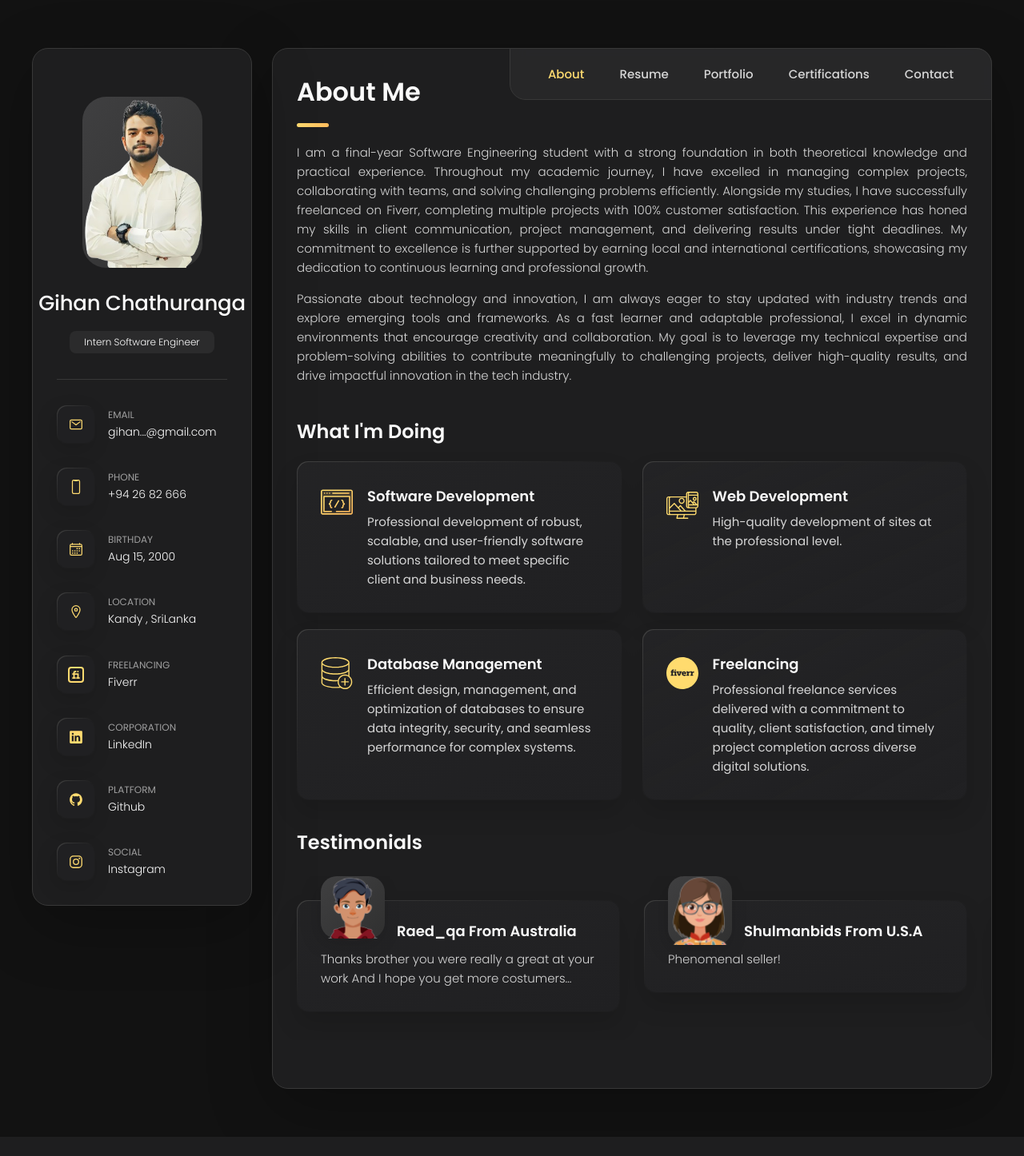
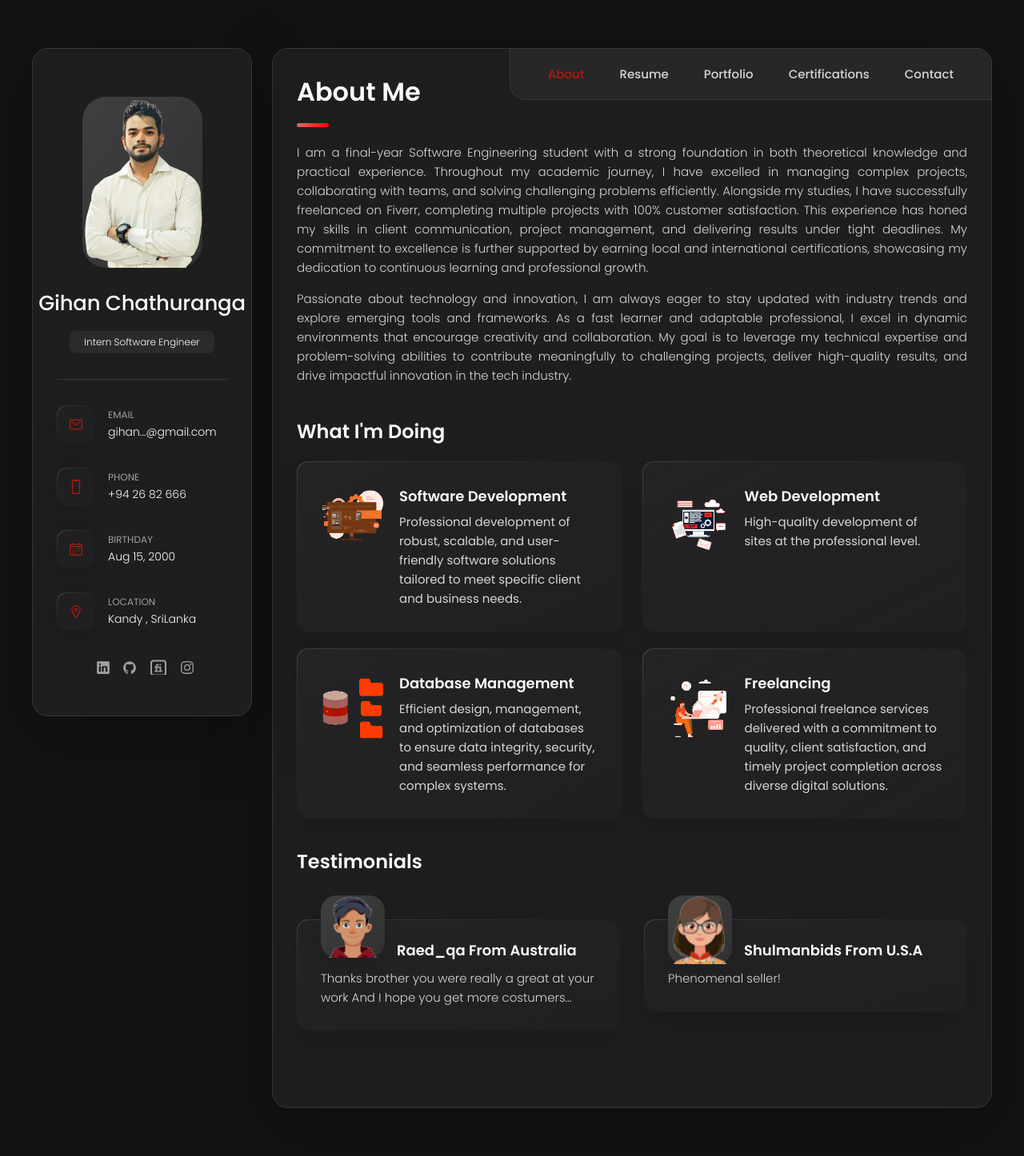
Before and after one commit to Chathuwa-67/Gihan-Chathuranga-Gunathilaka, a PHP site: page / in a window 1280 px wide. Shown: the whole page at 80% size. Before the commit the page ends 1422 px from the top, so only its background shows below. Run offline with PHP 8.4, Linux system fonts and the light colour scheme.

Commit message:
Change Theme and Images

```diff
--- a/assets/css/style.css
+++ b/assets/css/style.css
@@ -30,7 +30,7 @@
     hsl(240, 2%, 13%);
   --bg-gradient-yellow-1: linear-gradient(
     to bottom right,
-    hsl(45, 100%, 71%) 0%,
+    hsl(0, 86%, 42%) 0%,
     hsla(36, 100%, 69%, 0) 50%
   );
   --bg-gradient-yellow-2: linear-gradient(
@@ -46,8 +46,8 @@
   );
   --text-gradient-yellow: linear-gradient(
     to right,
-    hsl(45, 100%, 72%),
-    hsl(35, 100%, 68%)
+    hsla(4, 84%, 70%, 0.869),
+    hsl(0, 100%, 50%)
   );
 
   /* solid */
@@ -59,11 +59,11 @@
   --smoky-black: hsl(0, 0%, 7%);
   --white-1: hsl(0, 0%, 100%);
   --white-2: hsl(0, 0%, 98%);
-  --orange-yellow-crayola: hsl(45, 100%, 72%);
-  --vegas-gold: hsl(45, 54%, 58%);
+  --orange-yellow-crayola: hsl(6, 89%, 37%);
+  --vegas-gold: hsl(0, 80%, 45%);
   --light-gray: hsl(0, 0%, 84%);
   --light-gray-70: hsla(0, 0%, 84%, 0.7);
-  --bittersweet-shimmer: hsl(0, 43%, 51%);
+  --bittersweet-shimmer: hsl(0, 87%, 51%);
 
   /**
    * typography
@@ -186,7 +186,7 @@ article {
   width: 100%;
   height: 1px;
   background: var(--jet);
-  margin: 16px 0;
+  margin: 6px 0;
 }
 
 .icon-box {
@@ -465,11 +465,11 @@ main {
 
 .social-item .social-link {
   color: var(--light-gray-70);
-  font-size: 12px;
+  font-size: 18px;
 }
 
 .social-item .social-link:hover {
-  color: var(--light-gray);
+  color: var(--bittersweet-shimmer);
 }
 
 /*-----------------------------------*\
@@ -511,6 +511,13 @@ main {
 
 .navbar-link.active {
   color: var(--orange-yellow-crayola);
+}
+
+.gradient-red {
+  background: linear-gradient(to right, #ff0000, #ff7f7f);
+  -webkit-background-clip: text;
+  -webkit-text-fill-color: transparent;
+  text-shadow: 2px 2px 4px rgba(0, 0, 0, 0.3);
 }
 
 /*-----------------------------------*\
@@ -803,7 +810,7 @@ main {
 .clients-item img {
   width: 50%;
   max-height: 70px;
-  filter: grayscale(1);
+  filter: grayscale(0);
   transition: var(--transition-1);
 }
 
@@ -2091,6 +2098,7 @@ textarea.form-input::-webkit-resizer {
 
   .social-list {
     justify-content: center;
+    margin-bottom: 10px;
   }
 
   /**
--- a/index.html
+++ b/index.html
@@ -129,14 +129,29 @@
 
           <div class="separator"></div>
 
-          <ul class="contacts-list">
-            <li class="contact-item">
-              <div class="icon-box">
+          <ul class="social-list">
+            <li class="social-item">
+              <a
+                href="https://www.linkedin.com/in/gihan-chathuranga-gunathilaka/"
+                class="social-link"
+              >
+                <ion-icon name="logo-linkedin"></ion-icon>
+              </a>
+            </li>
+
+            <li class="social-item">
+              <a href="https://github.com/Chathuwa-67" class="social-link">
+                <ion-icon name="logo-github"></ion-icon>
+              </a>
+            </li>
+
+            <li class="social-item">
+              <a href="https://www.fiverr.com/tech_boy_lk" class="social-link">
                 <svg
                   xmlns="http://www.w3.org/2000/svg"
                   width="24"
                   height="24"
-                  viewBox="-2 -2 24 24"
+                  viewBox="-2 -2 24 17"
                 >
                   <g fill="currentColor">
                     <path
@@ -148,63 +163,16 @@
                     />
                   </g>
                 </svg>
-              </div>
-
-              <div class="contact-info">
-                <p class="contact-title">Freelancing</p>
-
-                <a
-                  href="https://www.fiverr.com/tech_boy_lk"
-                  class="contact-link"
-                  >Fiverr</a
-                >
-              </div>
+              </a>
             </li>
 
-            <li class="contact-item">
-              <div class="icon-box">
-                <ion-icon name="logo-linkedin"></ion-icon>
-              </div>
-
-              <div class="contact-info">
-                <p class="contact-title">Corporation</p>
-
-                <a
-                  href="https://www.linkedin.com/in/gihan-chathuranga-gunathilaka/"
-                  class="contact-link"
-                  >LinkedIn</a
-                >
-              </div>
-            </li>
-
-            <li class="contact-item">
-              <div class="icon-box">
-                <ion-icon name="logo-github"></ion-icon>
-              </div>
-
-              <div class="contact-info">
-                <p class="contact-title">Platform</p>
-
-                <a href="https://github.com/Chathuwa-67" class="contact-link"
-                  >Github</a
-                >
-              </div>
-            </li>
-
-            <li class="contact-item">
-              <div class="icon-box">
+            <li class="social-item">
+              <a
+                href="https://www.instagram.com/gihan_chathuwa/"
+                class="social-link"
+              >
                 <ion-icon name="logo-instagram"></ion-icon>
-              </div>
-
-              <div class="contact-info">
-                <p class="contact-title">Social</p>
-
-                <a
-                  href="https://www.instagram.com/gihan_chathuwa/"
-                  class="contact-link"
-                  >Instagram</a
-                >
-              </div>
+              </a>
             </li>
           </ul>
         </div>
@@ -291,9 +259,9 @@
               <li class="service-item">
                 <div class="service-icon-box">
                   <img
-                    src="./assets/images/icon-dev.svg"
+                    src="./assets/images/Animation - SE.gif"
                     alt="camera icon"
-                    width="40"
+                    width="80"
                   />
                 </div>
 
@@ -311,9 +279,9 @@
               <li class="service-item">
                 <div class="service-icon-box">
                   <img
-                    src="./assets/images/icon-web.svg"
+                    src="./assets/images/Animation -Web.gif"
                     alt="Web development icon"
-                    width="40"
+                    width="80"
                   />
                 </div>
 
@@ -329,9 +297,9 @@
               <li class="service-item">
                 <div class="service-icon-box">
                   <img
-                    src="./assets/images/icon-db.svg"
+                    src="./assets/images/Animation - DB.gif"
                     alt="mobile app icon"
-                    width="40"
+                    width="80"
                   />
                 </div>
 
@@ -349,9 +317,9 @@
               <li class="service-item">
                 <div class="service-icon-box">
                   <img
-                    src="./assets/images/icon-fiverr2.svg"
+                    src="./assets/images/Animation -Fiverr.gif"
                     alt="design icon"
-                    width="40"
+                    width="80"
                   />
                 </div>
 
@@ -770,7 +741,7 @@
               <li class="clients-item">
                 <a href="#">
                   <img
-                    src="./assets/images/github-logo.png"
+                    src="./assets/images/xampp-svgrepo-com.svg"
                     alt="client logo"
                   />
                 </a>
```
Also changed, not shown: other parts of index.html (+28 -28 lines), assets/images/256-removebg-preview.png (added), assets/images/Animation - DB.gif (added), assets/images/Animation - SE.gif (added), assets/images/Animation -Fiverr.gif (added), assets/images/Animation -Web.gif (added), assets/images/arduino-svgrepo-com.svg (added), assets/images/autodesk-svgrepo-com.svg (added), assets/images/bootstrap-svgrepo-com.svg (added), assets/images/github-color-svgrepo-com.svg (added), assets/images/java-svgrepo-com.svg (added), assets/images/js-svgrepo-com.svg (added), assets/images/mysql-logo-svgrepo-com.svg (added), assets/images/php-1-logo-svgrepo-com.svg (added), 5 more files.
